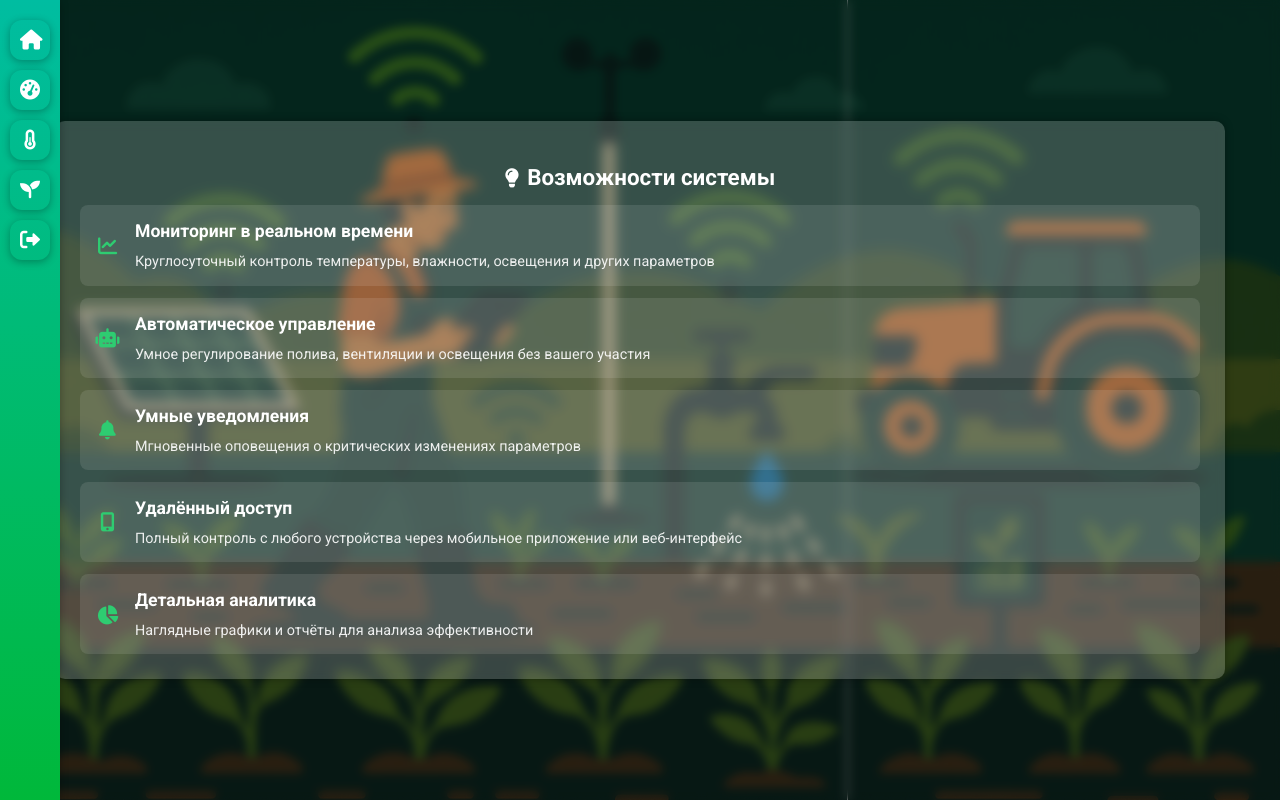
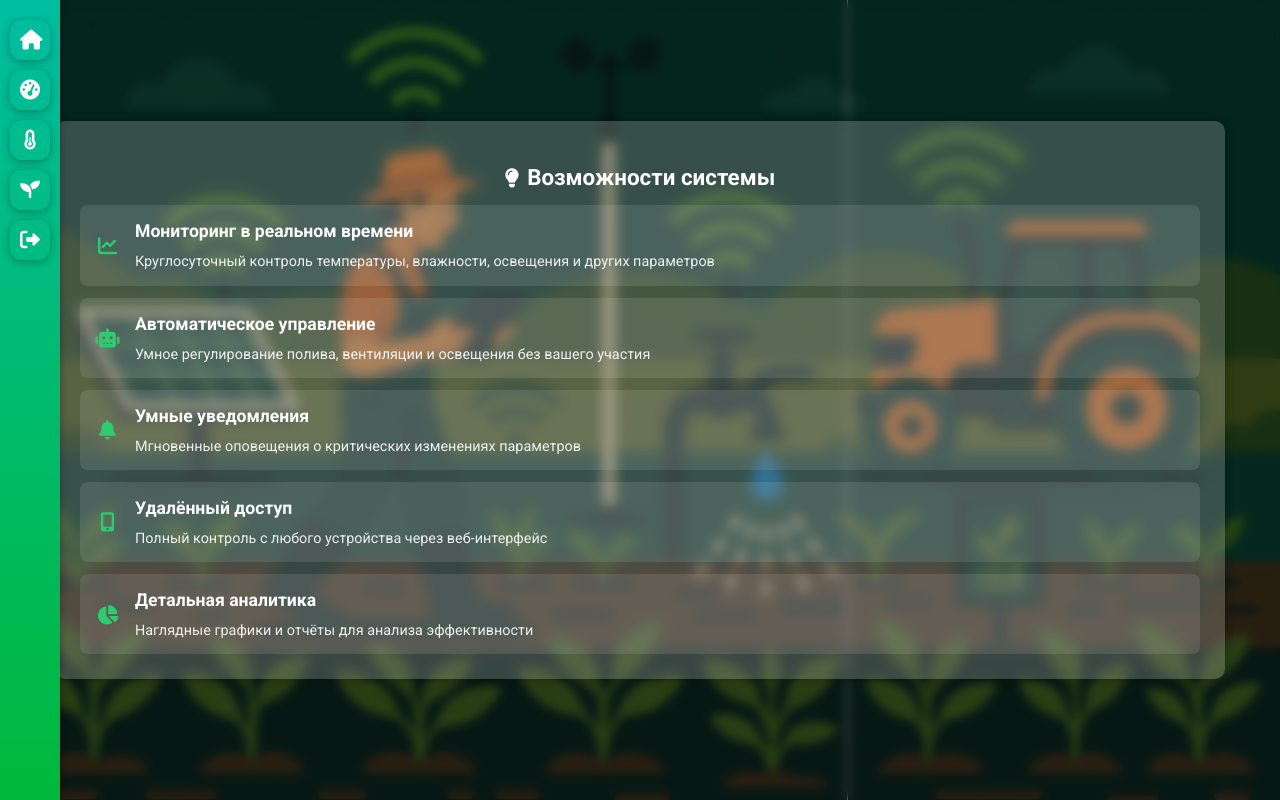
Before and after one commit to banworddd/SmartFarmWeb_Full, a Django app: page /dashboard/ in a window 1280 px wide. Run offline with Django 5.2, Linux system fonts and the light colour scheme; a user stored in the database is signed in.

Commit message:
minor fixes

```diff
--- a/dashboard/templates/dashboard/dashboard.html
+++ b/dashboard/templates/dashboard/dashboard.html
@@ -53,7 +53,7 @@
                         <i class="fas fa-mobile-alt"></i>
                         <div class="feature-content">
                             <h3>Удалённый доступ</h3>
-                            <p>Полный контроль с любого устройства через мобильное приложение или веб-интерфейс</p>
+                            <p>Полный контроль с любого устройства через веб-интерфейс</p>
                         </div>
                     </div>
 
```
